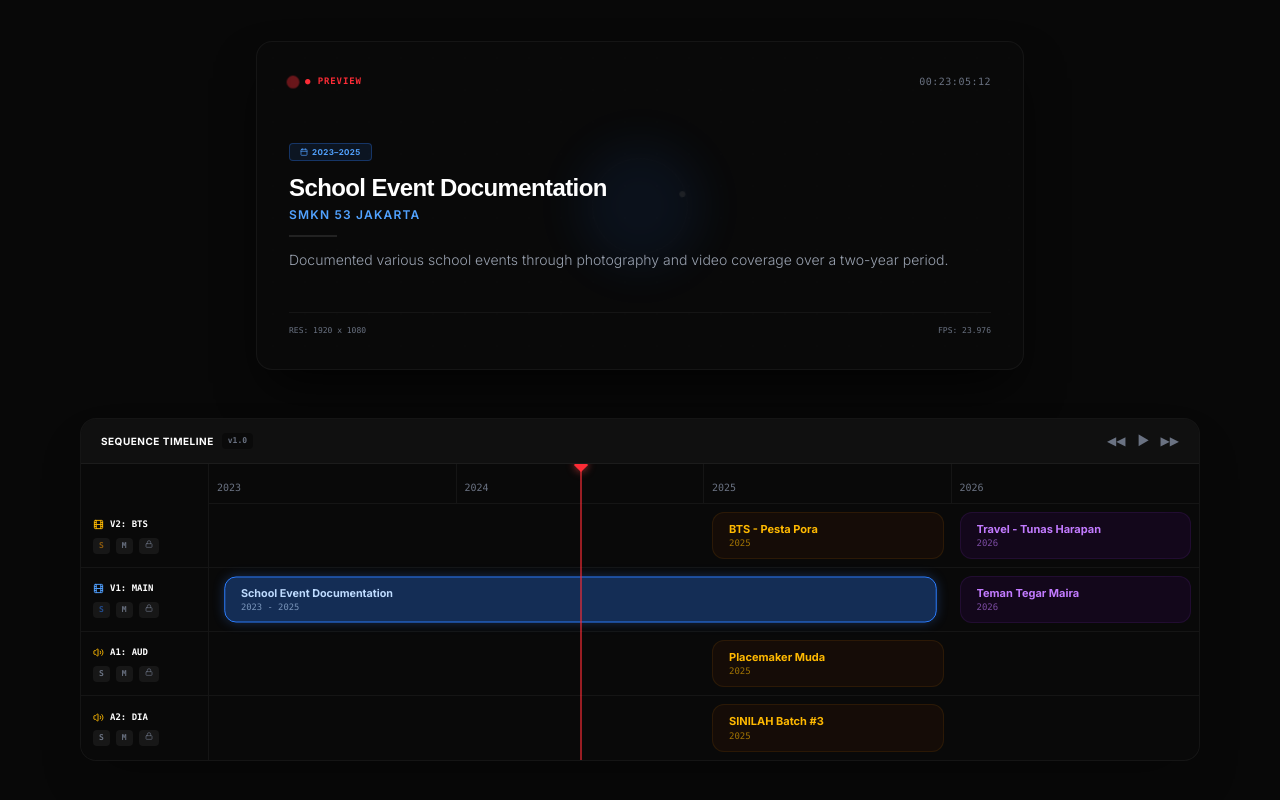
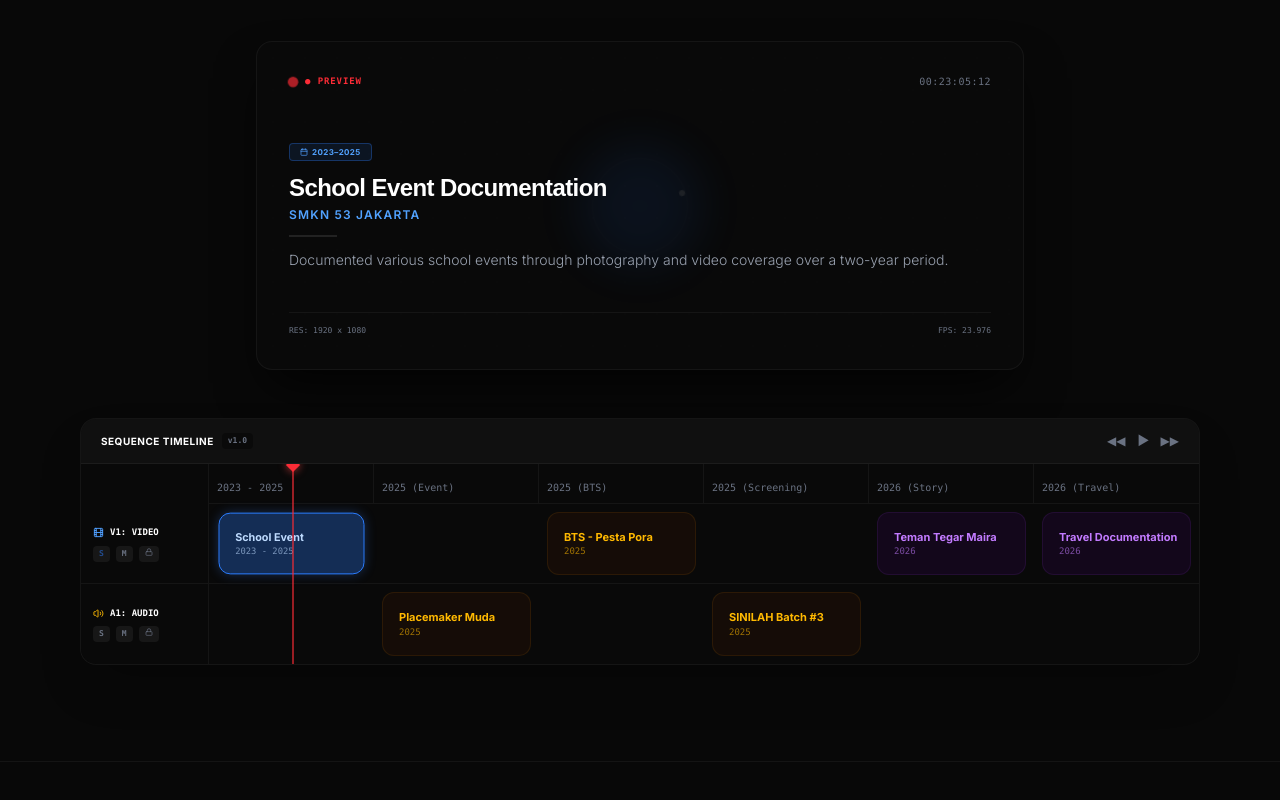
Before and after one commit to Arman1862/portofolio-rashqy, a React (Vite) app: page / in a window 1280 px wide. Shown: the part 1950-2750 px from the top of the page. Built offline with nearby package versions, Linux system fonts and the light colour scheme; a web font is replaced by a local one.

Commit message:
style: remove vertical overlap in timeline by arranging clips sequentially side-by-side in a 6-column grid layout

```diff
--- a/src/pages/Home.tsx
+++ b/src/pages/Home.tsx
@@ -105,15 +105,8 @@ export default function Home() {
   const activeEvent = timelineEvents.find((e) => e.id === activeTimelineId) || timelineEvents[0];
 
   const getPlayheadPosition = () => {
-    switch (activeTimelineId) {
-      case 1: return "37.5%"; // Spans 2023-2025, center around 2024
-      case 2: return "62.5%"; // 2025
-      case 3: return "62.5%"; // 2025
-      case 4: return "62.5%"; // 2025
-      case 5: return "87.5%"; // 2026
-      case 6: return "87.5%"; // 2026
-      default: return "12.5%";
-    }
+    // 6 columns in total. Center of each column is calculated by ((col_index * 2) + 1) * (100 / 12)
+    return `${((activeTimelineId - 1) * 2 + 1) * (100 / 12)}%`;
   };
 
   // Play the first video as showreel mockup
@@ -288,18 +281,9 @@ export default function Home() {
 
                   {/* Left Column: Track Control Headers */}
                   <div className="w-24 md:w-32 flex flex-col pt-10 bg-neutral-950/60 border-r border-white/5 font-mono text-[9px] font-semibold text-gray-500 divide-y divide-white/5 select-none">
-                    {/* Track V2 */}
-                    <div className="h-16 flex flex-col justify-center px-3 space-y-1.5 bg-neutral-950/20">
-                      <span className="text-white font-bold flex items-center gap-1.5"><Film size={11} className="text-amber-400" /> V2: BTS</span>
-                      <div className="flex gap-1.5 text-[8px]">
-                        <span className="px-1.5 py-0.5 rounded bg-neutral-900 text-amber-500/50 hover:text-amber-400 cursor-pointer">S</span>
-                        <span className="px-1.5 py-0.5 rounded bg-neutral-900 hover:text-red-400 cursor-pointer">M</span>
-                        <span className="px-1.5 py-0.5 rounded bg-neutral-900 hover:text-white cursor-pointer"><Lock size={8} /></span>
-                      </div>
-                    </div>
                     {/* Track V1 */}
-                    <div className="h-16 flex flex-col justify-center px-3 space-y-1.5 bg-neutral-950/20">
-                      <span className="text-white font-bold flex items-center gap-1.5"><Film size={11} className="text-blue-400" /> V1: MAIN</span>
+                    <div className="h-20 flex flex-col justify-center px-3 space-y-1.5 bg-neutral-950/20">
+                      <span className="text-white font-bold flex items-center gap-1.5"><Film size={11} className="text-blue-400" /> V1: VIDEO</span>
                       <div className="flex gap-1.5 text-[8px]">
                         <span className="px-1.5 py-0.5 rounded bg-neutral-900 text-blue-500/50 hover:text-blue-400 cursor-pointer">S</span>
                         <span className="px-1.5 py-0.5 rounded bg-neutral-900 hover:text-red-400 cursor-pointer">M</span>
@@ -307,17 +291,8 @@ export default function Home() {
                       </div>
                     </div>
                     {/* Track A1 */}
-                    <div className="h-16 flex flex-col justify-center px-3 space-y-1.5 bg-neutral-950/20">
-                      <span className="text-white font-bold flex items-center gap-1.5"><Volume2 size={11} className="text-amber-400" /> A1: AUD</span>
-                      <div className="flex gap-1.5 text-[8px]">
-                        <span className="px-1.5 py-0.5 rounded bg-neutral-900 hover:text-green-400 cursor-pointer">S</span>
-                        <span className="px-1.5 py-0.5 rounded bg-neutral-900 hover:text-red-400 cursor-pointer">M</span>
-                        <span className="px-1.5 py-0.5 rounded bg-neutral-900 hover:text-white cursor-pointer"><Lock size={8} /></span>
-                      </div>
-                    </div>
-                    {/* Track A2 */}
-                    <div className="h-16 flex flex-col justify-center px-3 space-y-1.5 bg-neutral-950/20">
-                      <span className="text-white font-bold flex items-center gap-1.5"><Volume2 size={11} className="text-amber-400" /> A2: DIA</span>
+                    <div className="h-20 flex flex-col justify-center px-3 space-y-1.5 bg-neutral-950/20">
+                      <span className="text-white font-bold flex items-center gap-1.5"><Volume2 size={11} className="text-amber-400" /> A1: AUDIO</span>
                       <div className="flex gap-1.5 text-[8px]">
                         <span className="px-1.5 py-0.5 rounded bg-neutral-900 hover:text-green-400 cursor-pointer">S</span>
                         <span className="px-1.5 py-0.5 rounded bg-neutral-900 hover:text-red-400 cursor-pointer">M</span>
@@ -331,11 +306,13 @@ export default function Home() {
                     <div className="min-w-[800px] md:min-w-full relative">
 
                       {/* Timeline Ruler */}
-                      <div className="h-10 border-b border-white/5 grid grid-cols-4 w-full bg-neutral-950/40 text-[10px] font-mono text-gray-500 select-none">
-                        <div className="border-r border-white/5 flex items-end p-2 select-none">2023</div>
-                        <div className="border-r border-white/5 flex items-end p-2 select-none">2024</div>
-                        <div className="border-r border-white/5 flex items-end p-2 select-none">2025</div>
-                        <div className="flex items-end p-2 select-none">2026</div>
+                      <div className="h-10 border-b border-white/5 grid grid-cols-6 w-full bg-neutral-950/40 text-[10px] font-mono text-gray-500 select-none">
+                        <div className="border-r border-white/5 flex items-end p-2 select-none">2023 - 2025</div>
+                        <div className="border-r border-white/5 flex items-end p-2 select-none">2025 (Event)</div>
+                        <div className="border-r border-white/5 flex items-end p-2 select-none">2025 (BTS)</div>
+                        <div className="border-r border-white/5 flex items-end p-2 select-none">2025 (Screening)</div>
+                        <div className="border-r border-white/5 flex items-end p-2 select-none">2026 (Story)</div>
+                        <div className="flex items-end p-2 select-none">2026 (Travel)</div>
                       </div>
 
                       {/* Playhead Indicator (Red vertical line) */}
@@ -350,8 +327,22 @@ export default function Home() {
                       {/* Timeline Clips Area */}
                       <div className="divide-y divide-white/5 select-none relative">
 
-                        {/* Track V2 */}
-                        <div className="grid grid-cols-4 w-full h-16 relative bg-neutral-950/10">
+                        {/* Track V1 */}
+                        <div className="grid grid-cols-6 w-full h-20 relative bg-neutral-950/10">
+                          {/* Col 1: School Event Documentation */}
+                          <div className="col-start-1 p-2 h-full">
+                            <button
+                              onClick={() => setActiveTimelineId(1)}
+                              className={`w-full h-full rounded-xl px-4 text-left flex flex-col justify-center transition-all cursor-pointer ${
+                                activeTimelineId === 1
+                                  ? "bg-blue-500/30 border border-blue-500 text-blue-200 shadow-[0_0_12px_rgba(59,130,246,0.3)] scale-[0.98]"
+                                  : "bg-blue-950/20 border border-blue-500/10 text-blue-400 hover:bg-blue-950/30"
+                              }`}
+                            >
+                              <span className="text-[11px] font-bold truncate">School Event</span>
+                              <span className="text-[9px] opacity-60 font-mono">2023 - 2025</span>
+                            </button>
+                          </div>
                           {/* Col 3: BTS */}
                           <div className="col-start-3 p-2 h-full">
                             <button
@@ -366,40 +357,8 @@ export default function Home() {
                               <span className="text-[9px] opacity-60 font-mono">2025</span>
                             </button>
                           </div>
-                          {/* Col 4: Travel Documentation */}
-                          <div className="col-start-4 p-2 h-full">
-                            <button
-                              onClick={() => setActiveTimelineId(6)}
-                              className={`w-full h-full rounded-xl px-4 text-left flex flex-col justify-center transition-all cursor-pointer ${
-                                activeTimelineId === 6
-                                  ? "bg-purple-500/30 border border-purple-500 text-purple-200 shadow-[0_0_12px_rgba(168,85,247,0.3)] scale-[0.98]"
-                                  : "bg-purple-950/20 border border-purple-500/10 text-purple-400 hover:bg-purple-950/30"
-                              }`}
-                            >
-                              <span className="text-[11px] font-bold truncate">Travel - Tunas Harapan</span>
-                              <span className="text-[9px] opacity-60 font-mono">2026</span>
-                            </button>
-                          </div>
-                        </div>
-
-                        {/* Track V1 */}
-                        <div className="grid grid-cols-4 w-full h-16 relative bg-neutral-950/10">
-                          {/* Col 1-3: School Event Documentation */}
-                          <div className="col-start-1 col-span-3 p-2 h-full">
-                            <button
-                              onClick={() => setActiveTimelineId(1)}
-                              className={`w-full h-full rounded-xl px-4 text-left flex flex-col justify-center transition-all cursor-pointer ${
-                                activeTimelineId === 1
-                                  ? "bg-blue-500/30 border border-blue-500 text-blue-200 shadow-[0_0_12px_rgba(59,130,246,0.3)] scale-[0.98]"
-                                  : "bg-blue-950/20 border border-blue-500/10 text-blue-400 hover:bg-blue-950/30"
-                              }`}
-                            >
-                              <span className="text-[11px] font-bold truncate">School Event Documentation</span>
-                              <span className="text-[9px] opacity-60 font-mono">2023 - 2025</span>
-                            </button>
-                          </div>
-                          {/* Col 4: Teman Tegar Maira */}
-                          <div className="col-start-4 p-2 h-full">
+                          {/* Col 5: Teman Tegar Maira */}
+                          <div className="col-start-5 p-2 h-full">
                             <button
                               onClick={() => setActiveTimelineId(5)}
                               className={`w-full h-full rounded-xl px-4 text-left flex flex-col justify-center transition-all cursor-pointer ${
@@ -412,12 +371,26 @@ export default function Home() {
                               <span className="text-[9px] opacity-60 font-mono">2026</span>
                             </button>
                           </div>
+                          {/* Col 6: Travel Documentation */}
+                          <div className="col-start-6 p-2 h-full">
+                            <button
+                              onClick={() => setActiveTimelineId(6)}
+                              className={`w-full h-full rounded-xl px-4 text-left flex flex-col justify-center transition-all cursor-pointer ${
+                                activeTimelineId === 6
+                                  ? "bg-purple-500/30 border border-purple-500 text-purple-200 shadow-[0_0_12px_rgba(168,85,247,0.3)] scale-[0.98]"
+                                  : "bg-purple-950/20 border border-purple-500/10 text-purple-400 hover:bg-purple-950/30"
+                              }`}
+                            >
+                              <span className="text-[11px] font-bold truncate">Travel Documentation</span>
+                              <span className="text-[9px] opacity-60 font-mono">2026</span>
+                            </button>
+                          </div>
                         </div>
 
                         {/* Track A1 */}
-                        <div className="grid grid-cols-4 w-full h-16 relative bg-neutral-950/10">
-                          {/* Col 3: Lokakarya Placemaker */}
-                          <div className="col-start-3 p-2 h-full">
+                        <div className="grid grid-cols-6 w-full h-20 relative bg-neutral-950/10">
+                          {/* Col 2: Lokakarya Placemaker */}
+                          <div className="col-start-2 p-2 h-full">
                             <button
                               onClick={() => setActiveTimelineId(2)}
                               className={`w-full h-full rounded-xl px-4 text-left flex flex-col justify-center transition-all cursor-pointer ${
@@ -430,12 +403,8 @@ export default function Home() {
                               <span className="text-[9px] opacity-60 font-mono">2025</span>
                             </button>
                           </div>
-                        </div>
-
-                        {/* Track A2 */}
-                        <div className="grid grid-cols-4 w-full h-16 relative bg-neutral-950/10">
-                          {/* Col 3: SINILAH Batch #3 */}
-                          <div className="col-start-3 p-2 h-full">
+                          {/* Col 4: SINILAH Batch #3 */}
+                          <div className="col-start-4 p-2 h-full">
                             <button
                               onClick={() => setActiveTimelineId(4)}
                               className={`w-full h-full rounded-xl px-4 text-left flex flex-col justify-center transition-all cursor-pointer ${
```
